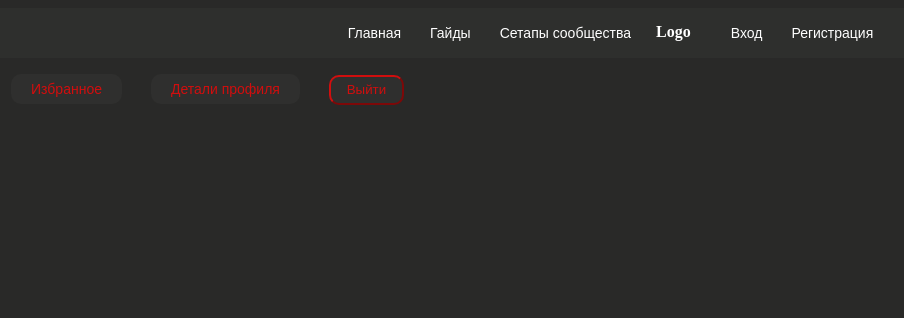
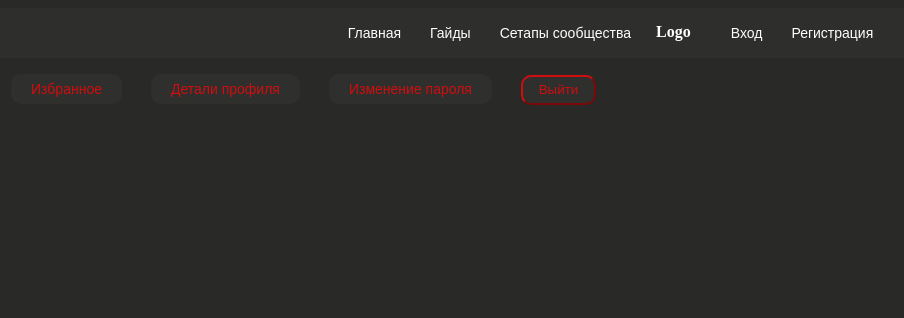
Before and after one commit to HiKKors/AccTrackGuides, a Django app: page /user/profile/1 in a window 1280 px wide. Shown: the top 318 px of the page, without its empty margins (37-941 px from the left). Run offline with Django 5.2, Linux system fonts and the light colour scheme; data comes from the database, SQL or seed files in the repository.

Commit message:
добавлена страница для изменения пароля, закэшировано меню

```diff
--- a/user/templates/user/my_account.html
+++ b/user/templates/user/my_account.html
@@ -1,14 +1,20 @@
 {% extends 'news/base.html' %}
+
+{% load cache %}
 
 {% block content %}
 <main>
+    {% cache 600 profile-menu %}
     <div class="profile-menu">
         <ul>
             <li class="profile-menu-item">
-                <a href="{% url 'user:favorites' %}" class="profile-menu-item-a">Избранное</a>
+                <a href="{% url 'user:favorites' user.id %}" class="profile-menu-item-a">Избранное</a>
             </li>
             <li class="profile-menu-item">
                 <a href="{% url 'user:edit-account' user.id %}" class="profile-menu-item-a">Детали профиля</a>
+            </li>
+            <li class="profile-menu-item">
+                <a href="{% url 'user:password_change' user.id %}" class="profile-menu-item-a">Изменение пароля</a>
             </li>
             <li>
                 <form action="{% url 'user:logout' %}" method="POST">
@@ -18,6 +24,7 @@
             </li>
         </ul>
     </div>
+    {% endcache %}
 </main>
 {% block profile-content %}{% endblock %}
 {% endblock %}
```
